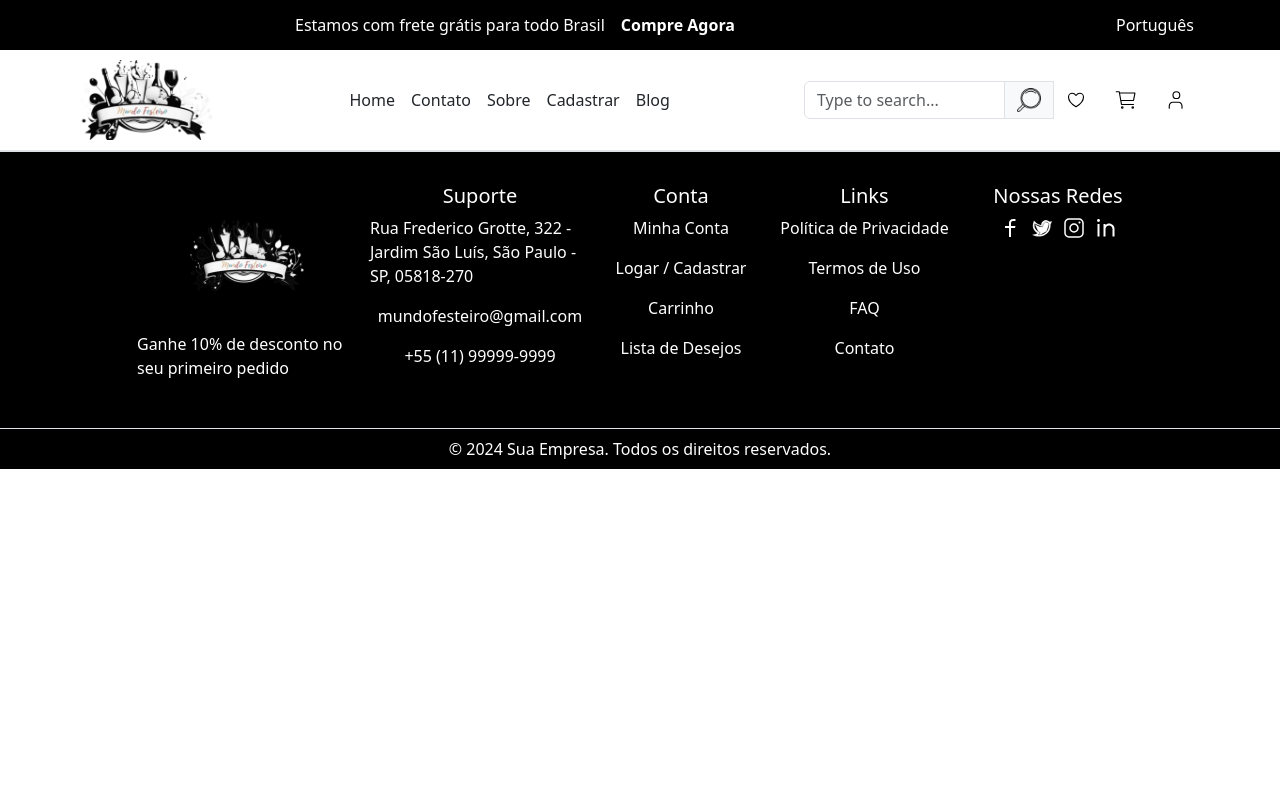
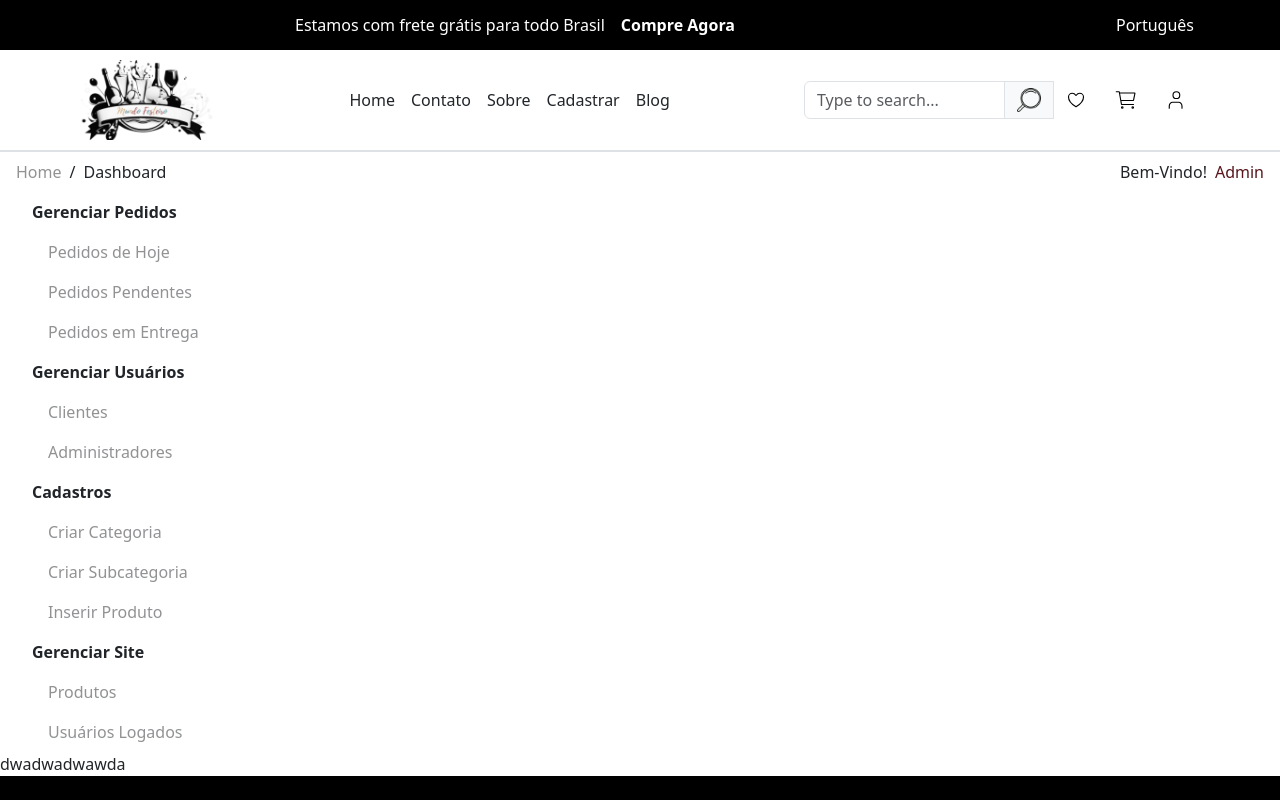
Before and after one commit to WilliamFraga21/FronWebMundoFesteiro, a Vue app: page /admin in a window 1280 px wide. Shown: the top 800 px of the page. Built offline with nearby package versions, Linux system fonts and the light colour scheme.

Commit message:
Create (adminTela)

```diff
--- /dev/null
+++ b/src/components/HeraderAdmin.vue
@@ -0,0 +1,26 @@
+<script >
+export default {
+
+}
+</script>
+
+<template>
+  <header class="container-fluid px-3">
+    <div class="d-flex flex-wrap justify-content-between align-items-center py-2">
+      <div class="d-flex flex-wrap align-items-center">
+        <p class="text-body-tertiary mb-0">Home</p>
+        <p class="ms-2 mb-0">/</p>
+        <p class="ms-2 mb-0">Dashboard</p>
+      </div>
+      <div class="d-flex flex-wrap align-items-center">
+        <p class="mb-0">Bem-Vindo!</p>
+        <p class="text-danger-emphasis ms-2 mb-0">Admin</p>
+      </div>
+    </div>
+  </header>
+
+</template>
+
+<style scoped>
+
+</style>
--- /dev/null
+++ b/src/components/MenuAdmin.vue
@@ -0,0 +1,46 @@
+<script >
+export default {
+
+}
+</script>
+
+<template>
+  <div class="container-fluid px-3">
+    <ul class="list-group list-group-flush">
+      <li class="list-group-item fw-bold text-center text-md-start">Gerenciar Pedidos</li>
+      <ul class="list-group list-group-flush ps-0">
+        <li class="list-group-item ms-3 text-body-tertiary"><a class="nav-link p-0" href="#">Pedidos de Hoje</a></li>
+        <li class="list-group-item ms-3 text-body-tertiary"><a class="nav-link p-0" href="#">Pedidos Pendentes</a></li>
+        <li class="list-group-item ms-3 text-body-tertiary"><a class="nav-link p-0" href="#">Pedidos em Entrega</a></li>
+      </ul>
+
+      <li class="list-group-item fw-bold text-center text-md-start">Gerenciar Usuários</li>
+      <ul class="list-group list-group-flush ps-0">
+        <li class="list-group-item ms-3 text-body-tertiary"><a class="nav-link p-0" href="#">Clientes</a></li>
+        <li class="list-group-item ms-3 text-body-tertiary"><a class="nav-link p-0" href="#">Administradores</a></li>
+      </ul>
+
+      <li class="list-group-item fw-bold text-center text-md-start">Cadastros</li>
+      <ul class="list-group list-group-flush ps-0">
+        <li class="list-group-item ms-3 text-body-tertiary"><a class="nav-link p-0" href="#">Criar Categoria</a></li>
+        <li class="list-group-item ms-3 text-body-tertiary"><a class="nav-link p-0" href="#">Criar Subcategoria</a></li>
+        <li class="list-group-item ms-3 text-body-tertiary"><a class="nav-link p-0" href="#">Inserir Produto</a></li>
+      </ul>
+
+      <li class="list-group-item fw-bold text-center text-md-start">Gerenciar Site</li>
+      <ul class="list-group list-group-flush ps-0">
+        <li class="list-group-item ms-3 text-body-tertiary"><a class="nav-link p-0" href="#">Produtos</a></li>
+        <li class="list-group-item ms-3 text-body-tertiary"><a class="nav-link p-0" href="#">Usuários Logados</a></li>
+      </ul>
+    </ul>
+  </div>
+
+</template>
+
+<style scoped>
+
+li{
+  border: none;
+}
+
+</style>
--- a/src/router/index.js
+++ b/src/router/index.js
@@ -2,6 +2,7 @@ import { createRouter, createWebHistory } from 'vue-router'
 import HomeView from '../views/HomeView.vue'
 import Cadastro from "@/views/Login/Cadastro.vue";
 import Login from "@/views/Login/Login.vue";
+import AdminTela from "@/views/AdminTela.vue";
 const router = createRouter({
   history: createWebHistory(import.meta.env.BASE_URL),
   routes: [
@@ -20,6 +21,11 @@ const router = createRouter({
       name: 'login',
       component: Login
     },
+    {
+      path: '/admin',
+      name: 'admnin',
+      component: AdminTela
+    },
 
   ]
 })
--- /dev/null
+++ b/src/views/AdminTela.vue
@@ -0,0 +1,23 @@
+<script >
+import MenuAdmin from "@/components/MenuAdmin.vue";
+import HeraderAdmin from "@/components/HeraderAdmin.vue";
+export default {
+  components: {HeraderAdmin, MenuAdmin}
+
+}
+</script>
+
+<template>
+  <HeraderAdmin/>
+  <div class="" style="max-width: 350px">
+
+    <MenuAdmin/>
+  </div>
+  <div>
+    dwadwadwawda
+  </div>
+</template>
+
+<style scoped>
+
+</style>
```
